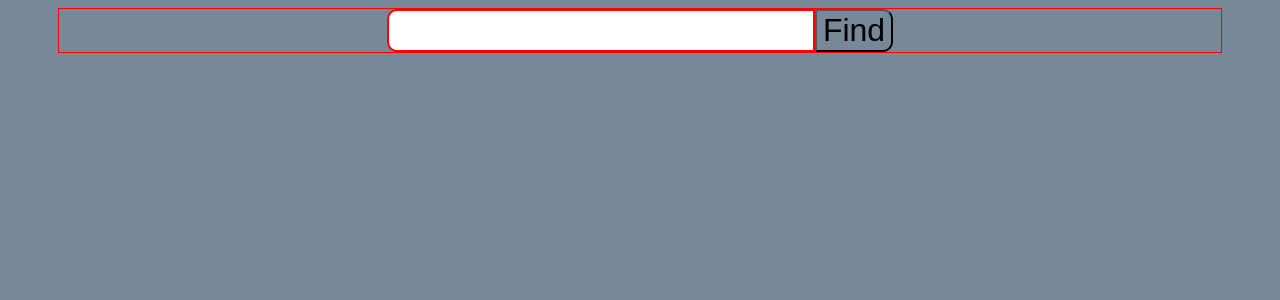
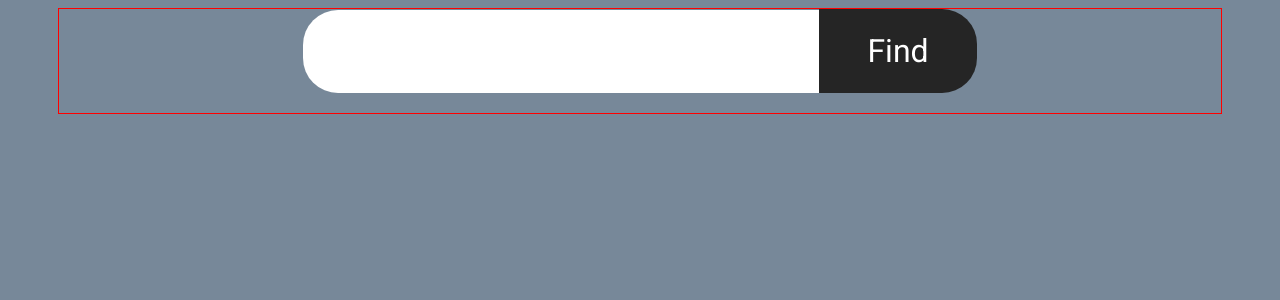
Before and after one commit to DmitryRasov/GithubObserver, a Vue app: page / in a window 1280 px wide. Shown: the top 300 px of the page. Built offline with nearby package versions, Linux system fonts and the light colour scheme.

Commit message:
form style

```diff
--- a/src/App.vue
+++ b/src/App.vue
@@ -37,7 +37,10 @@ export default {
 </script>
 
 <style>
+@import url('https://fonts.googleapis.com/css2?family=Roboto&display=swap');
+
 body {
+  font-family: 'Roboto', sans-serif;
   display: flex;
   flex-direction: column;
   justify-content: center;
--- a/src/components/EmailForm.vue
+++ b/src/components/EmailForm.vue
@@ -1,10 +1,11 @@
 <template>
   <form @click.prevent>
     <input
+        class="email-input"
         type="text"
         v-model="query"
     >
-    <button @click="getRepos(query)">Find</button>
+    <button class="btn" @click="getRepos(query)">Find</button>
   </form>
 </template>
 
@@ -43,21 +44,29 @@ export default {
 </script>
 
 <style scoped>
+@import url('https://fonts.googleapis.com/css2?family=Roboto&display=swap');
+
 form {
-  margin-bottom: 20p10;
+  margin-bottom: 20px;
+  font-family: 'Roboto', sans-serif;
 }
-input {
-  border: 2px solid red;
-  border-top-left-radius: 10px;
-  border-bottom-left-radius: 10px;
+.email-input {
+  border-top-left-radius: 35px;
+  border-bottom-left-radius: 35px;
+  padding: 23px 48px;
+  border: none;
   outline: none;
   font-size: 32px;
 }
-button {
-  background-color: transparent;
-  border-top-right-radius: 10px;
-  border-bottom-right-radius: 10px;
+.btn {
+  font-family: inherit;
+  background-color: rgb(37, 37, 37);
+  border-top-right-radius: 35px;
+  border-bottom-right-radius: 35px;
+  padding: 23px 48px;
+  border: none;
   font-size: 32px;
   cursor: pointer;
+  color: #fff;
 }
 </style>
```
